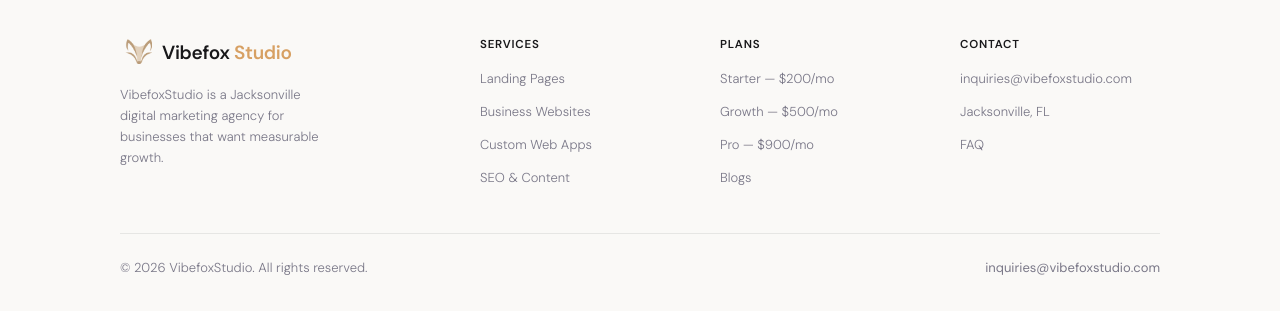
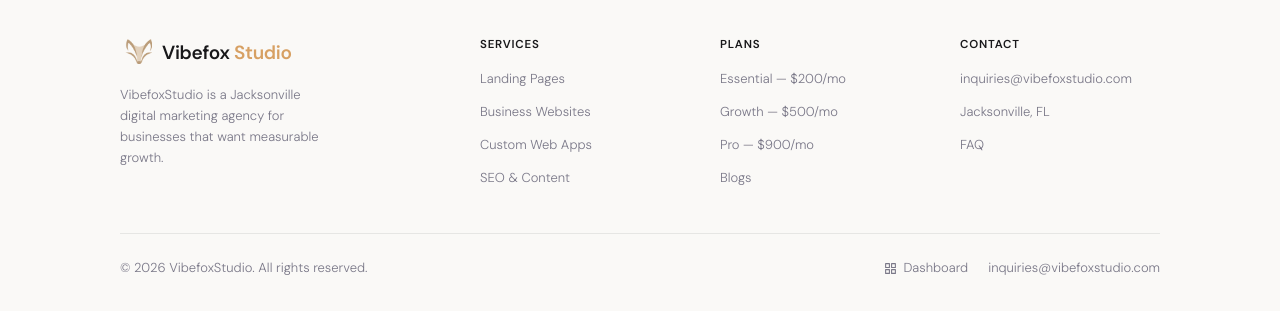
Before and after one commit to richiethais/vibefox-studio, a React (Vite) app: page /faq in a window 1280 px wide. Shown: the part 2507-2818 px from the top of the page. Built offline with nearby package versions, Linux system fonts and the light colour scheme; no server answers.

Commit message:
dashboard button

```diff
--- a/src/components/CTAFooter.jsx
+++ b/src/components/CTAFooter.jsx
@@ -1,6 +1,16 @@
 import { useFadeUp } from './useFadeUp'
 import BrandLogo from './BrandLogo'
 import useIsMobile from './useIsMobile'
+import { useAuth } from '../lib/useAuth'
+
+const ADMIN_EMAIL = import.meta.env.VITE_ADMIN_EMAIL
+
+function useDashboardLink() {
+  const session = useAuth()
+  if (!session) return '/client/login'
+  if (session.user?.email === ADMIN_EMAIL) return '/admin'
+  return '/client'
+}
 
 export function CTA() {
   const ref = useFadeUp()
@@ -47,6 +57,7 @@ export function CTA() {
 
 export function Footer() {
   const isMobile = useIsMobile()
+  const dashboardLink = useDashboardLink()
 
   return (
     <footer style={{ padding: isMobile ? '48px 24px 32px' : '56px 40px 36px', borderTop: '1px solid rgba(0,0,0,0.08)', background: '#faf9f7' }}>
@@ -61,7 +72,7 @@ export function Footer() {
 
           {[
             { heading: 'Services', links: [['Landing Pages','/services'],['Business Websites','/services'],['Custom Web Apps','/services'],['SEO & Content','/services']] },
-            { heading: 'Plans', links: [['Starter — $200/mo','/pricing'],['Growth — $500/mo','/pricing'],['Pro — $900/mo','/pricing'],['Blogs','/blogs']] },
+            { heading: 'Plans', links: [['Essential — $200/mo','/pricing'],['Growth — $500/mo','/pricing'],['Pro — $900/mo','/pricing'],['Blogs','/blogs']] },
             { heading: 'Contact', links: [['inquiries@vibefoxstudio.com','mailto:inquiries@vibefoxstudio.com'],['Jacksonville, FL','/services'],['FAQ','/faq']] },
           ].map(col => (
             <div key={col.heading}>
@@ -82,10 +93,21 @@ export function Footer() {
 
         <div style={{ display: 'flex', alignItems: isMobile ? 'flex-start' : 'center', justifyContent: 'space-between', paddingTop: 24, borderTop: '1px solid rgba(0,0,0,0.08)', flexDirection: isMobile ? 'column' : 'row', gap: isMobile ? 8 : 12 }}>
           <span style={{ fontSize: 13, color: '#7a7888', fontWeight: 300 }}>© 2026 VibefoxStudio. All rights reserved.</span>
-          <a href="mailto:inquiries@vibefoxstudio.com" style={{ fontSize: 13, color: '#7a7888', textDecoration: 'none', transition: 'color 0.18s', wordBreak: 'break-all' }}
-            onMouseEnter={e => e.target.style.color = '#18181a'}
-            onMouseLeave={e => e.target.style.color = '#7a7888'}
-          >inquiries@vibefoxstudio.com</a>
+          <div style={{ display: 'flex', alignItems: 'center', gap: isMobile ? 16 : 20, flexWrap: 'wrap' }}>
+            <a href={dashboardLink} style={{ display: 'inline-flex', alignItems: 'center', gap: 6, fontSize: 13, color: '#7a7888', textDecoration: 'none', transition: 'color 0.18s', fontWeight: 300 }}
+              onMouseEnter={e => e.currentTarget.style.color = '#18181a'}
+              onMouseLeave={e => e.currentTarget.style.color = '#7a7888'}
+            >
+              <svg width="13" height="13" viewBox="0 0 24 24" fill="none" stroke="currentColor" strokeWidth="2" strokeLinecap="round" strokeLinejoin="round">
+                <rect x="3" y="3" width="7" height="7" /><rect x="14" y="3" width="7" height="7" /><rect x="3" y="14" width="7" height="7" /><rect x="14" y="14" width="7" height="7" />
+              </svg>
+              Dashboard
+            </a>
+            <a href="mailto:inquiries@vibefoxstudio.com" style={{ fontSize: 13, color: '#7a7888', textDecoration: 'none', transition: 'color 0.18s', wordBreak: 'break-all', fontWeight: 300 }}
+              onMouseEnter={e => e.target.style.color = '#18181a'}
+              onMouseLeave={e => e.target.style.color = '#7a7888'}
+            >inquiries@vibefoxstudio.com</a>
+          </div>
         </div>
       </div>
     </footer>
--- a/src/components/Nav.jsx
+++ b/src/components/Nav.jsx
@@ -2,6 +2,16 @@ import { useEffect, useState } from 'react'
 import { Link, NavLink, useLocation } from 'react-router-dom'
 import { motion as Motion, AnimatePresence } from 'framer-motion'
 import BrandLogo from './BrandLogo'
+import { useAuth } from '../lib/useAuth'
+
+const ADMIN_EMAIL = import.meta.env.VITE_ADMIN_EMAIL
+
+function useDashboardLink() {
+  const session = useAuth()
+  if (!session) return '/client/login'
+  if (session.user?.email === ADMIN_EMAIL) return '/admin'
+  return '/client'
+}
 
 const links = [
   ['Home', '/'],
@@ -12,11 +22,20 @@ const links = [
   ['Blogs', '/blogs'],
 ]
 
+function DashboardIcon() {
+  return (
+    <svg width="14" height="14" viewBox="0 0 24 24" fill="none" stroke="currentColor" strokeWidth="2" strokeLinecap="round" strokeLinejoin="round">
+      <rect x="3" y="3" width="7" height="7" /><rect x="14" y="3" width="7" height="7" /><rect x="3" y="14" width="7" height="7" /><rect x="14" y="14" width="7" height="7" />
+    </svg>
+  )
+}
+
 export default function Nav() {
   const [scrolled, setScrolled] = useState(false)
   const [isMobile, setIsMobile] = useState(false)
   const [menuOpen, setMenuOpen] = useState(false)
   const location = useLocation()
+  const dashboardLink = useDashboardLink()
 
   useEffect(() => {
     const onScroll = () => setScrolled(window.scrollY > 24)
@@ -329,6 +348,31 @@ export default function Nav() {
                 Get in touch →
               </Link>
             </Motion.div>
+
+            {/* Dashboard button */}
+            <Motion.div
+              initial={{ opacity: 0, y: 20 }}
+              animate={{ opacity: 1, y: 0 }}
+              transition={{ delay: links.length * 0.05 + 0.2, duration: 0.35, ease: [0.22, 1, 0.36, 1] }}
+              style={{ position: 'absolute', bottom: 32, left: 0, right: 0, display: 'flex', justifyContent: 'center' }}
+            >
+              <Link
+                to={dashboardLink}
+                onClick={() => setMenuOpen(false)}
+                style={{
+                  display: 'inline-flex', alignItems: 'center', gap: 8,
+                  color: '#7a7888',
+                  padding: '10px 20px', borderRadius: 100,
+                  fontSize: 13, fontWeight: 500,
+                  textDecoration: 'none',
+                  border: '1px solid rgba(0,0,0,0.1)',
+                  background: 'rgba(250,249,247,0.8)',
+                  transition: 'all 0.2s',
+                }}
+              >
+                <DashboardIcon /> Dashboard
+              </Link>
+            </Motion.div>
           </Motion.div>
         )}
       </AnimatePresence>
--- a/src/components/Pricing.jsx
+++ b/src/components/Pricing.jsx
@@ -10,7 +10,7 @@ const PAYMENT_FREQUENCIES = ['monthly', 'yearly']
 
 const plans = [
   {
-    name: 'Starter',
+    name: 'Essential',
     price: { monthly: 200, yearly: 170 },
     desc: 'Keep your site running reliably.',
     features: ['Hosting & SSL certificate', 'Uptime monitoring', 'Security updates', 'Database management', 'Minor content updates', '48-hour support response'],
@@ -21,7 +21,7 @@ const plans = [
     name: 'Growth',
     price: { monthly: 500, yearly: 425 },
     desc: 'For businesses that want to grow.',
-    features: ['Everything in Starter', 'SEO optimization', '2 blog posts per month', 'Search Console monitoring', 'Monthly performance report', 'Minor design updates', '24-hour priority support'],
+    features: ['Everything in Essential', 'SEO optimization', '2 blog posts per month', 'Search Console monitoring', 'Monthly performance report', 'Minor design updates', '24-hour priority support'],
     featured: false,
     popular: true,
   },
@@ -106,10 +106,8 @@ export default function Pricing() {
               ))}
             </div>
 
-            {activeTab === 'growth' && (
-              <>
-                {/* Frequency Toggle */}
-                <div className="fade-up d3" style={{ display: 'flex', justifyContent: 'center', marginBottom: 16 }}>
+            {/* Frequency Toggle — always visible */}
+            <div style={{ display: 'flex', justifyContent: 'center', marginBottom: 16 }}>
               <div style={{ display: 'flex', background: '#edeae5', borderRadius: 100, padding: 3 }}>
                 {PAYMENT_FREQUENCIES.map((freq) => (
                   <FrequencyTab
@@ -123,7 +121,7 @@ export default function Pricing() {
               </div>
             </div>
 
-                {/* Horizontal slider for plans on mobile */}
+            {activeTab === 'growth' && (
               <div style={{ display: 'flex', gap: 14, overflowX: 'auto', scrollSnapType: 'x mandatory', WebkitOverflowScrolling: 'touch', margin: '0 -24px', paddingLeft: 24, paddingRight: 24, paddingBottom: 8 }}>
                 {plans.map((p) => (
                   <div key={p.name} style={{ flex: '0 0 85%', scrollSnapAlign: 'start' }}>
@@ -131,7 +129,6 @@ export default function Pricing() {
                   </div>
                 ))}
               </div>
-              </>
             )}
 
             {activeTab === 'projects' && (
```
Lines whose indentation alone changed are shown as unchanged.
